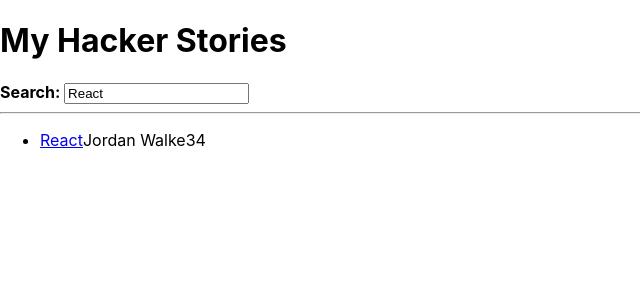
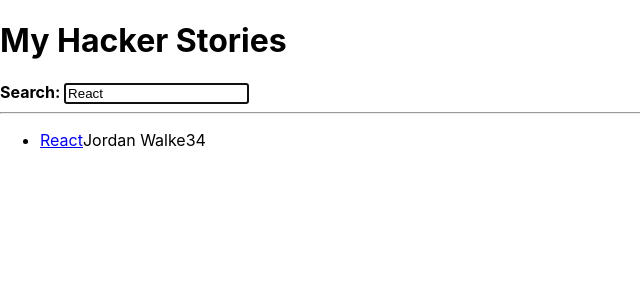
Before and after one commit to fjure/road-to-react, a React (Create React App) app: page / in a window 1280 px wide. Shown: the top 300 px of the page, without its empty margins (0-640 px from the left). Built offline with nearby package versions, Linux system fonts and the light colour scheme.

Commit message:
imperative focus feature

```diff
--- a/src/App.js
+++ b/src/App.js
@@ -52,8 +52,8 @@
 
       <InputWithLabel
         id="search"
-        label="Search"
         value={searchTerm}
+        isFocused
         onInputChange={handleSearch}
       >
         <strong>Search: </strong>
@@ -71,13 +71,35 @@
   value,
   type = "text",
   onInputChange,
+  isFocused,
   children,
-}) => (
-  <>
-    <label htmlFor={id}>{children}</label>
-    <input id={id} type={type} value={value} onChange={onInputChange} />
-  </>
-);
+}) => {
+  // A
+  const inputRef = React.useRef();
+
+  // C
+  React.useEffect(() => {
+    if (isFocused && inputRef.current) {
+      // D
+      inputRef.current.focus();
+    }
+  }, [isFocused]);
+
+  return (
+    <>
+      <label htmlFor={id}>{children}</label>
+      {/* // B */}
+      <input
+        ref={inputRef}
+        id={id}
+        type={type}
+        value={value}
+        autoFocus={isFocused}
+        onChange={onInputChange}
+      />
+    </>
+  );
+};
 
 // Variation 2: Spread and Rest Operator
 // Rest operator is used to destructure the objectID from the rest of the item object
```
